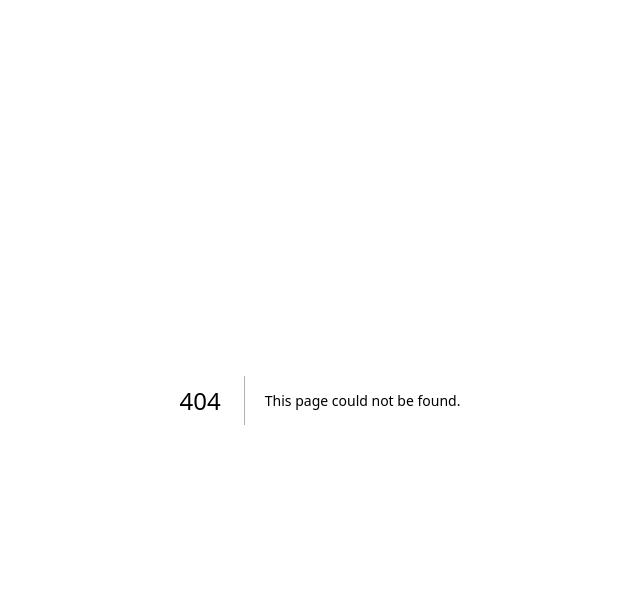
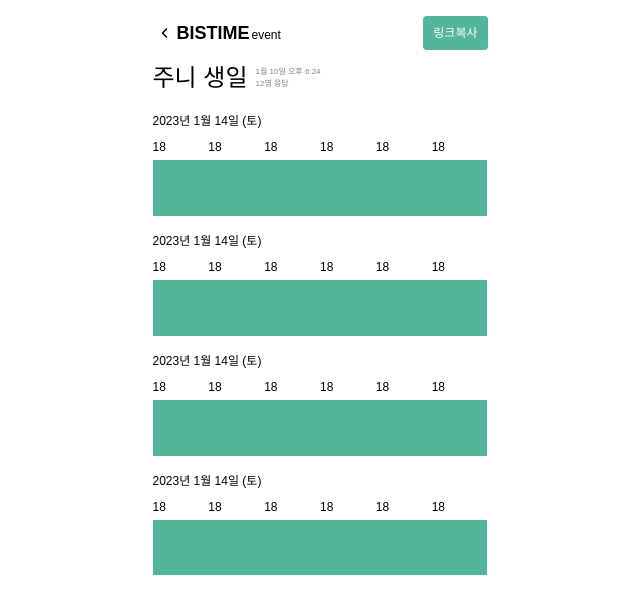
Before and after one commit to PI304/BisTime_Frontend, a Next.js app: page /event in a window 1280 px wide. Before the commit this address had no page. Shown: the top 614 px of the page, without its empty margins (320-960 px from the left). Built offline with nearby package versions, Linux system fonts and the light colour scheme; a web font is replaced by a local one.

Commit message:
feat : 이벤트 대시보드 페이지 퍼블리싱

```diff
--- /dev/null
+++ b/src/pages/event/index.tsx
@@ -0,0 +1,81 @@
+import Navigate from '@components/common/Navigate';
+import Layout from '@components/common/Layout';
+
+export default function Event() {
+  return (
+    <Layout>
+      <Navigate back link />
+      <div className="w-full flex flex-col">
+        <div className="w-full flex items-center justify-between">
+          <div className="flex items-center">
+            <div className="text-24">주니 생일</div>
+            <div className="flex flex-col ml-2 ju font-light text-gray-7 text-8">
+              <p>1월 10일 오후 6:24</p>
+              <p>12명 응답</p>
+            </div>
+          </div>
+        </div>
+        <div className="mt-4">
+          <div className="text-12">2023년 1월 14일 (토)</div>
+          <div className="grid grid-cols-6 grid-rows-1">
+            {[1, 2, 3, 4, 5, 6].map((_, index) => (
+              <div key={index}>
+                <p className="text-left font-light text-12 mt-2">18</p>
+                <div
+                  className={`w-full aspect-square mt-1 bg-primary-green-1 bg-opa bg-opacity-${
+                    Math.floor(Math.random() * 20) * 5 + 5
+                  }`}
+                />
+              </div>
+            ))}
+          </div>
+        </div>
+        <div className="mt-4">
+          <div className="text-12">2023년 1월 14일 (토)</div>
+          <div className="grid grid-cols-6 grid-rows-1">
+            {[1, 2, 3, 4, 5, 6].map((_, index) => (
+              <div key={index}>
+                <p className="text-left font-light text-12 mt-2">18</p>
+                <div
+                  className={`w-full aspect-square mt-1 bg-primary-green-1 bg-opa bg-opacity-${
+                    Math.floor(Math.random() * 20) * 5 + 5
+                  }`}
+                />
+              </div>
+            ))}
+          </div>
+        </div>
+        <div className="mt-4">
+          <div className="text-12">2023년 1월 14일 (토)</div>
+          <div className="grid grid-cols-6 grid-rows-1">
+            {[1, 2, 3, 4, 5, 6].map((_, index) => (
+              <div key={index}>
+                <p className="text-left font-light text-12 mt-2">18</p>
+                <div
+                  className={`w-full aspect-square mt-1 bg-primary-green-1 bg-opa bg-opacity-${
+                    Math.floor(Math.random() * 20) * 5 + 5
+                  }`}
+                />
+              </div>
+            ))}
+          </div>
+        </div>
+        <div className="mt-4">
+          <div className="text-12">2023년 1월 14일 (토)</div>
+          <div className="grid grid-cols-6 grid-rows-1">
+            {[1, 2, 3, 4, 5, 6].map((_, index) => (
+              <div key={index}>
+                <p className="text-left font-light text-12 mt-2">18</p>
+                <div
+                  className={`w-full aspect-square mt-1 bg-primary-green-1 bg-opa bg-opacity-${
+                    Math.floor(Math.random() * 20) * 5 + 5
+                  }`}
+                />
+              </div>
+            ))}
+          </div>
+        </div>
+      </div>
+    </Layout>
+  );
+}
```
